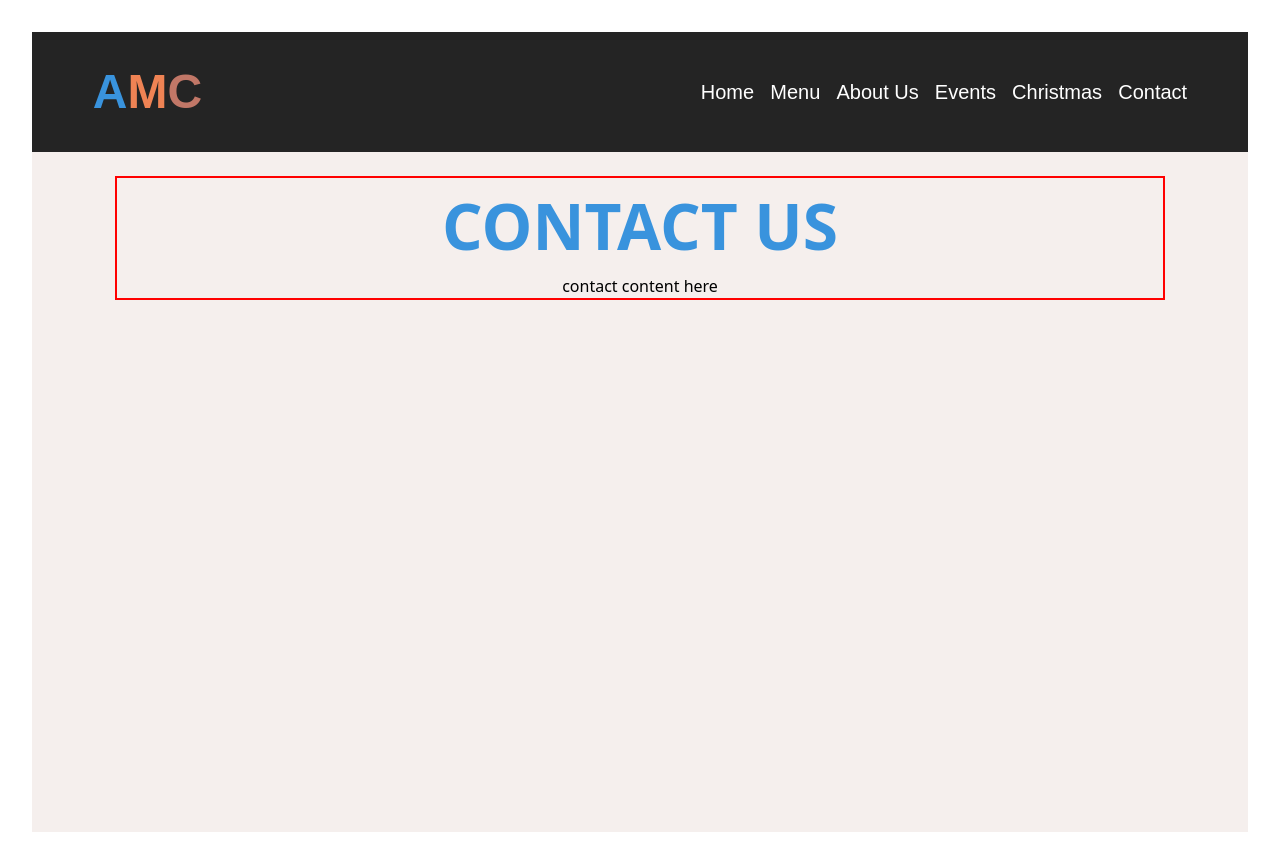
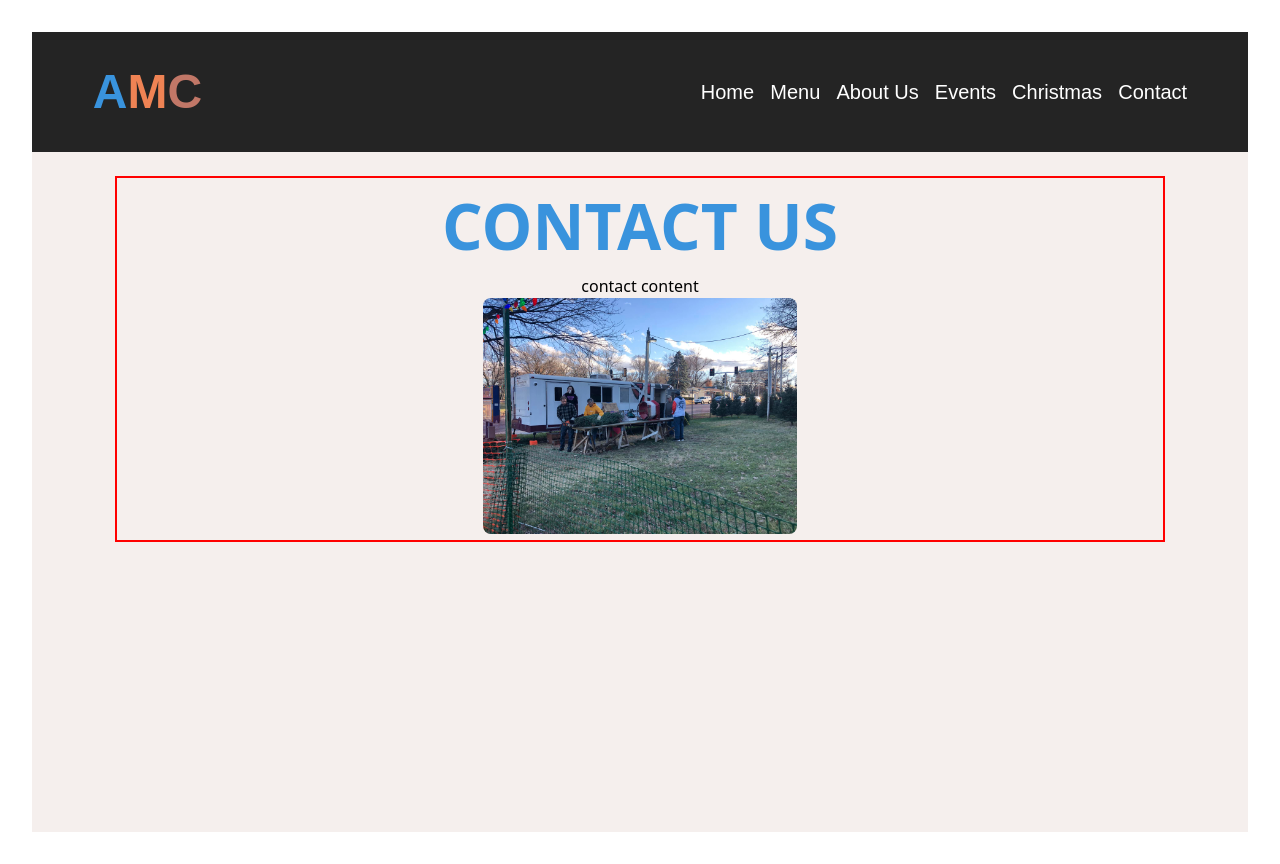
Before and after one commit to sigdotcom/AtonementMensClubWebsite, a React (Vite) app: page /contact in a window 1280 px wide. Built offline with nearby package versions, Linux system fonts and the light colour scheme; a web font is replaced by a local one.

Commit message:
Added contact photo

```diff
--- a/src/pages/Contact/Contact.css
+++ b/src/pages/Contact/Contact.css
@@ -18,3 +18,9 @@
 
   border: red solid 2px;
 }
+
+.left-side img {
+  width: 30%;
+  height: auto;
+  border-radius: 8px;
+}
--- a/src/pages/Contact/Contact.jsx
+++ b/src/pages/Contact/Contact.jsx
@@ -1,4 +1,5 @@
 import "./Contact.css";
+import image from "../../assets/ACMWEBIMAGE.jpg";
 
 function Contact() {
   return (
@@ -6,7 +7,11 @@ function Contact() {
     <div className="contact">
       <div className="contactBlurbCon">
         <h1>CONTACT US</h1>
-        <p>contact content here</p>
+        <p>contact content</p>
+        <div className="left-side">
+          <img src={image} alt="Contact Photo" />
+        </div>
+
       </div>
     </div>
   );
```
Also changed, not shown: src/assets/ACMWEBIMAGE.jpg (added).
